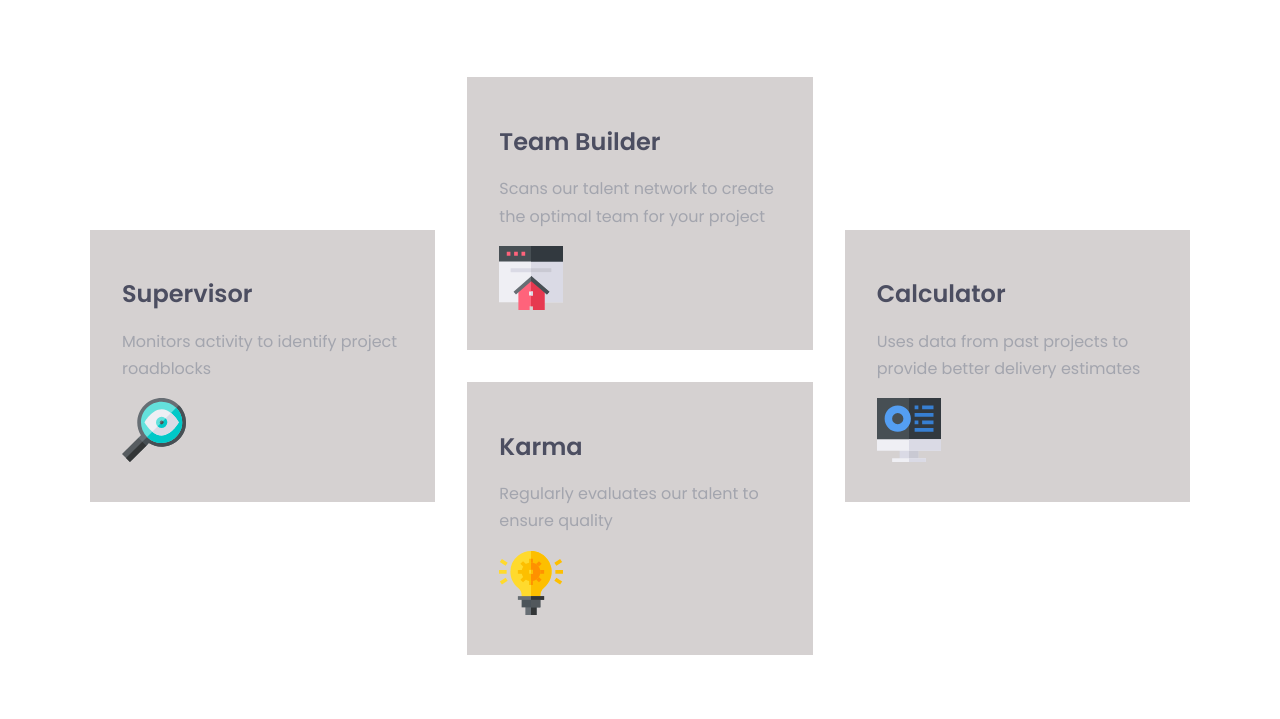
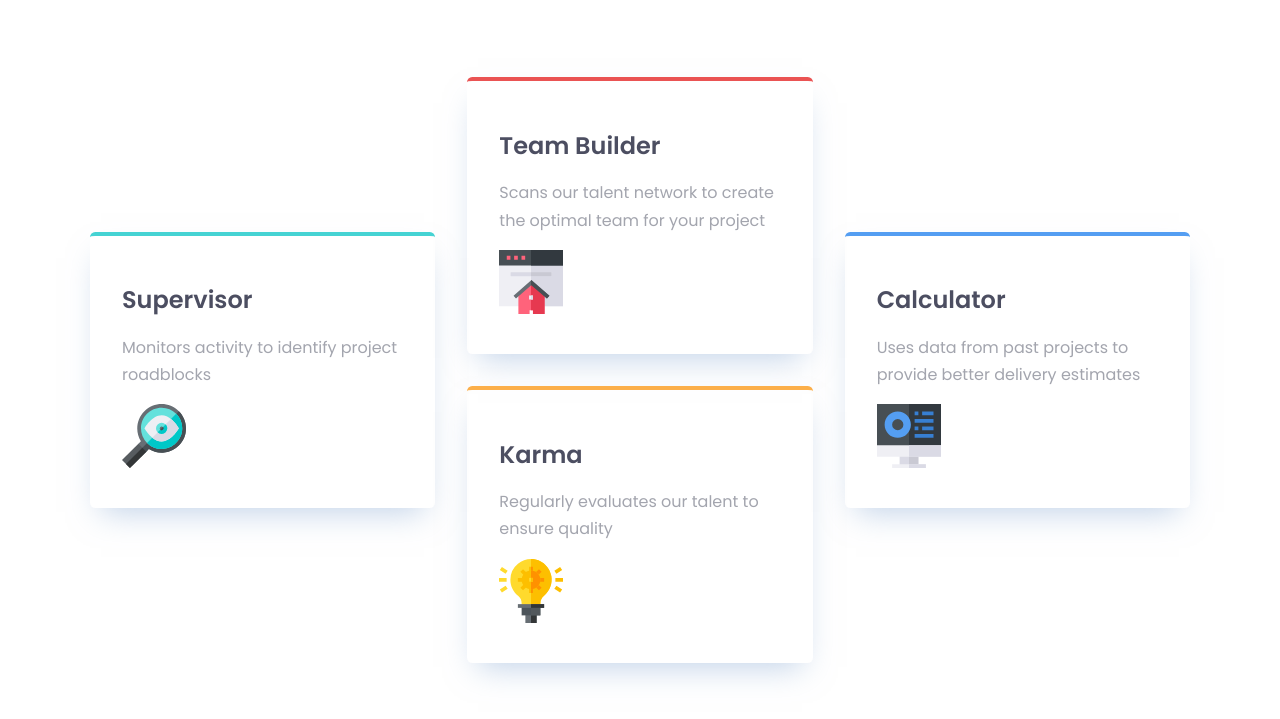
Before and after one commit to andrewteece/four-card-feature-section-master, a plain HTML site: page index.html in a window 1280 px wide. Shown: the part 229-948 px from the top of the page. Drawn offline with Linux system fonts and the light colour scheme.

Commit message:
color styles for card border

```diff
--- a/index.html
+++ b/index.html
@@ -27,7 +27,7 @@
       <div class="wrapper">
         <section class="layout-flex">
           <div class="col">
-            <article class="card">
+            <article class="card border-cyan">
               <h2 class="card__title">Supervisor</h2>
               <p class="card__text">
                 Monitors activity to identify project roadblocks
@@ -36,7 +36,7 @@
             </article>
           </div>
           <div class="col">
-            <article class="card">
+            <article class="card border-red">
               <h2 class="card__title">Team Builder</h2>
               <p class="card__text">
                 Scans our talent network to create the optimal team for your
@@ -44,7 +44,7 @@
               </p>
               <img src="images/icon-team-builder.svg" alt="" />
             </article>
-            <article class="card">
+            <article class="card border-orange">
               <h2 class="card__title">Karma</h2>
               <p class="card__text">
                 Regularly evaluates our talent to ensure quality
@@ -53,7 +53,7 @@
             </article>
           </div>
           <div class="col">
-            <article class="card">
+            <article class="card border-blue">
               <h2 class="card__title">Calculator</h2>
               <p class="card__text">
                 Uses data from past projects to provide better delivery
--- a/style.css
+++ b/style.css
@@ -93,6 +93,24 @@ header {
 /* Card Styles */
 
 .card {
-  background-color: #d5d1d1;
   padding: 2rem;
+  border-top: 4px solid;
+  border-radius: 0.325rem;
+  box-shadow: 0px 15px 30px -11px rgba(131, 166, 210, 0.5);
 }
+
+.border-cyan {
+  border-color: var(--clr-cyan);
+}
+
+.border-red {
+  border-color: var(--clr-red);
+}
+
+.border-orange {
+  border-color: var(--clr-orange);
+}
+
+.border-blue {
+  border-color: var(--clr-blue);
+}
```
